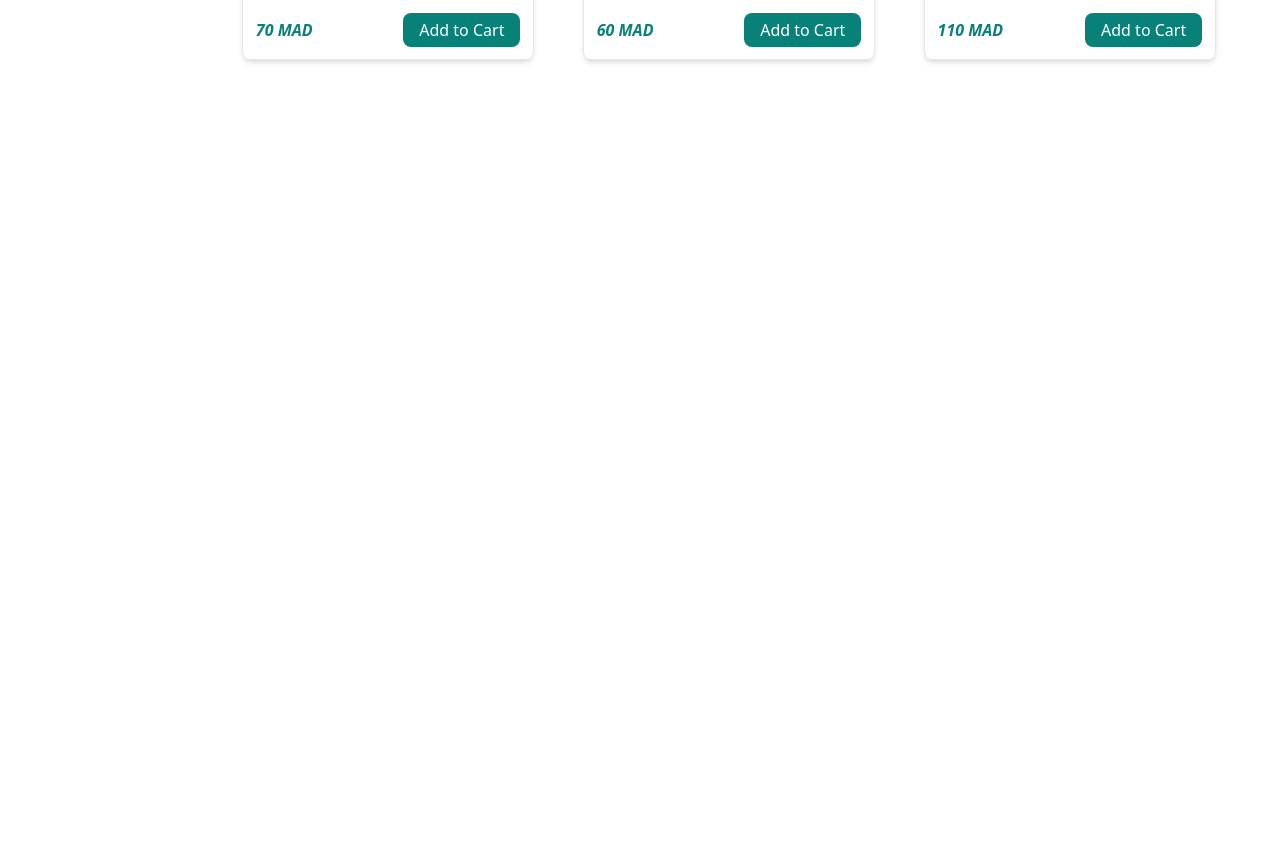
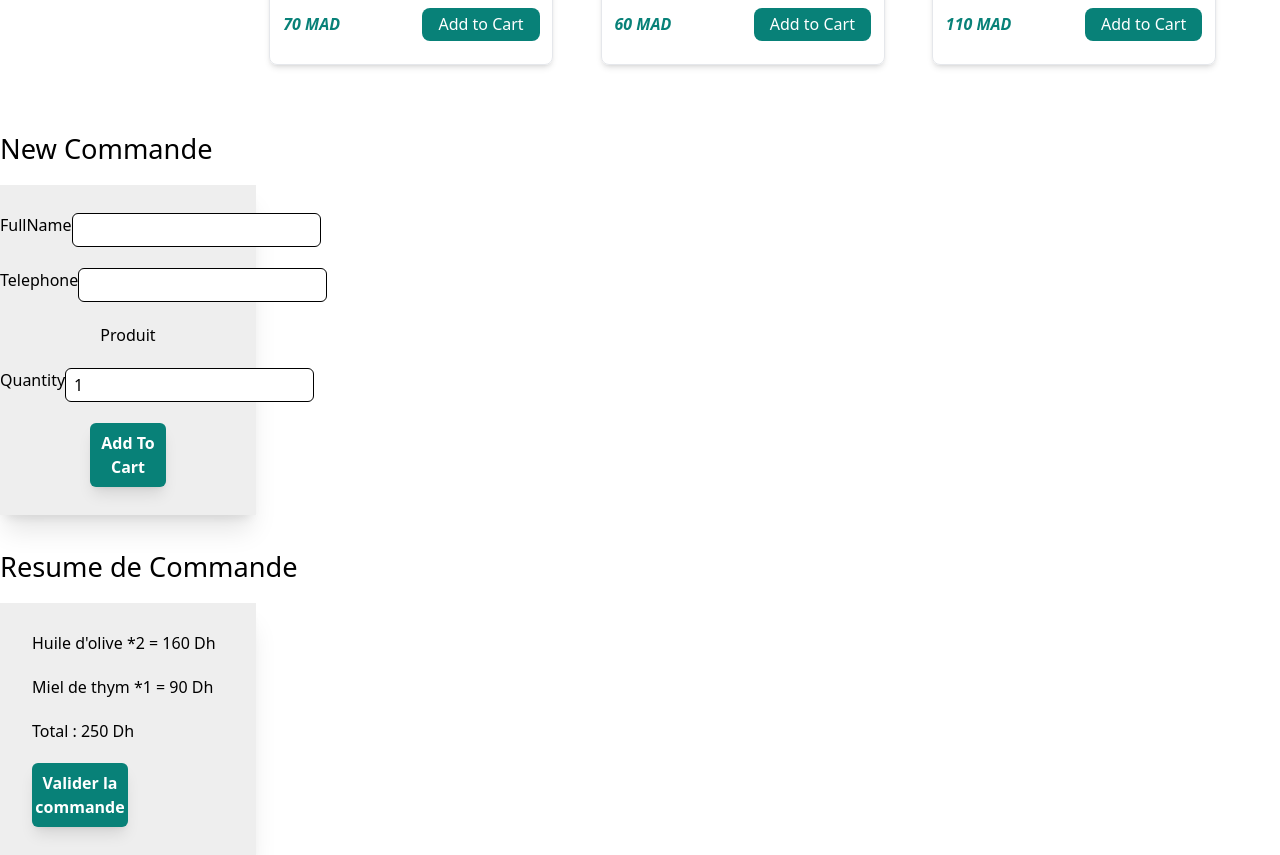
Before and after one commit to Samir-ibourki/Dashbord-comperative, a React (Vite) app: page / in a window 1280 px wide. Shown: the part 1360-2215 px from the top of the page. Before the commit the page ends 1484 px from the top, so only its background shows below. Built offline with nearby package versions, Linux system fonts and the light colour scheme.

Commit message:
another commit

```diff
--- a/src/App.jsx
+++ b/src/App.jsx
@@ -1,20 +1,29 @@
 import "./index.css";
 
 import { FaFacebookF, FaTwitter, FaInstagram } from "react-icons/fa";
-//import productsItems from "./data/products.json";
+//import React, { useState } from 'react';
 import Header from "./component/header";
 import SideBar from "./component/sidebar";
-import Products from "./component/products";
 import CardsLits from "./component/products";
+import Commande from "./component/Commande";
+import ResumeCommande from "./component/ResumeCommande";
+
 function App() {
-
-
   return (
     <>
       <Header />
-      <section className="flex justify-between gap-[] max-w-[90vw] mx-auto">
-        <SideBar/>
-        <CardsLits/>
+      <section className="flex justify-between gap-[2rem] max-w-[90vw] mx-auto">
+        <SideBar />
+        <CardsLits />
+      </section>
+      <section>
+        <div>
+          <Commande />
+          <ResumeCommande />
+        </div>
+        <div>
+
+        </div>
       </section>
     </>
   );
--- /dev/null
+++ b/src/component/Commande.jsx
@@ -0,0 +1,28 @@
+
+
+export default function Commande(){
+return(
+    <section className="mb-8">
+        <h1 className="text-[1.7rem] mb-4 font-somibold ">New Commande</h1>
+        <main className="bg-[#eee] py-7 w-[20%] flex flex-col gap-[1.3rem] shadow-xl ">
+<div className="flex justify-around">
+    <label htmlFor="Name">FullName</label>
+    <input className="border border-[black] rounded-md border-solid  py-1 px-2 outline-none" type="text" />
+</div>
+<div className="flex justify-around">
+    <label htmlFor="Telephone">Telephone</label>
+    <input className="border border-[black] rounded-md border-solid  py-1 px-2 outline-none" type="text" />
+</div>
+<div className="flex justify-around">
+    <label htmlFor="Produit">Produit</label>
+
+</div>
+<div className="flex justify-around">
+    <label htmlFor="Quantity">Quantity</label>
+    <input className="border border-[black] rounded-md border-solid  py-1 px-2 outline-none" type="number" value={1} />
+</div>
+<button className="bg-[#088178] text-white font-semibold py-2 w-[30%] mx-auto rounded-md cursor-pointer shadow-lg ">Add To Cart</button>
+        </main>
+    </section>
+)
+}
--- /dev/null
+++ b/src/component/ResumeCommande.jsx
@@ -0,0 +1,17 @@
+export default function ResumeCommande() {
+    return(
+
+<>
+<h1 className="text-[1.7rem] mb-4 font-somibold ">Resume de Commande</h1>
+<section className="bg-[#eee] py-7 w-[20%] p-8 shadow-xl space-y-5">
+    <p>Huile d'olive *2 = 160 Dh</p>
+    <p>Miel de thym *1 = 90 Dh</p>
+    <p>Total : 250 Dh</p>
+    <button className="bg-[#088178] text-white font-semibold py-2 w-[50%] mx-auto rounded-md cursor-pointer shadow-lg">Valider la commande</button>
+</section>
+
+</>
+
+
+    )
+}
--- a/src/component/products.jsx
+++ b/src/component/products.jsx
@@ -1,6 +1,6 @@
 import myproducts from '../data/products.json'
 
-function CardsLits() {
+function CardsLists() {
   return (
     <section className="flex flex-wrap max-w-[90vw] mx-auto lg:justify-between gap-y-[2rem] mb-[4rem]">
       {myproducts.map((product) => {
@@ -24,7 +24,7 @@ function Card(props) {
       <p className=" italic mb-[0.7rem] text-[#8a8484]">{category}</p>
       <h3 className="mb-[0.7rem] font-semibold text-[1.4rem]">{name}</h3>
 
-      <aside className=" lg:flex lg:justify-between lg:items-center text-[#088178] ">
+      <aside className=" lg:flex mb-[0.6rem] lg:justify-between lg:items-center text-[#088178] ">
         <p className="prix italic font-bold">{price} MAD</p>
         <button className="bg-[#088178] hover:bg-[#cdd95f] hover:text-black hover:font-semibold hover:transition-all hover:ease-linear hover:duration-300 text-[white] px-[1rem] py-[0.3rem] rounded-[0.5rem] cursor-pointer">
           Add to Cart
@@ -34,4 +34,4 @@ function Card(props) {
   );
 }
 
-export default CardsLits;
+export default CardsLists;
--- a/src/component/sidebar.jsx
+++ b/src/component/sidebar.jsx
@@ -1,27 +1,23 @@
+
 
 export default function SideBar() {
-
- const categorys = ['Huile','Miel','Graines']
+ const categorys = ['Huile', 'Miel', 'Graines'];
 
   return (
     <>
+      <div className=" p-2 w-[100%]">
+        <h2 className="text-2xl mb-3 font-semibold ">Filters</h2>
+        <h3 className="text-2xl mb-4">Category :</h3>
+        <div id="filters-container" className="text-xl space-y-3">
+          {categorys.map((category) => {
 
-      <div className=" p-2 w-[100%]">
-        <h2 class="text-2xl mb-3 font-semibold ">Filters</h2>
-        <h3 class="text-2xl mb-4">Category :</h3>
-        <div id="filters-container" className="text-xl space-y-3">
-          {categorys.map((category)=>{
-            return(
-<div className="space-x-2">
-            <input type="checkbox" value={category}
-            />
-            <label for={category}>{category}</label>
-          </div>
-            )
-
-
+            return (
+              <div className="space-x-2">
+                <input type="checkbox" value={category} />
+                <label htmlFor={category}>{category}</label>
+              </div>
+            );
           })}
-
         </div>
       </div>
     </>
```
Also changed, not shown: src/component/ListeCommande.jsx (added).
